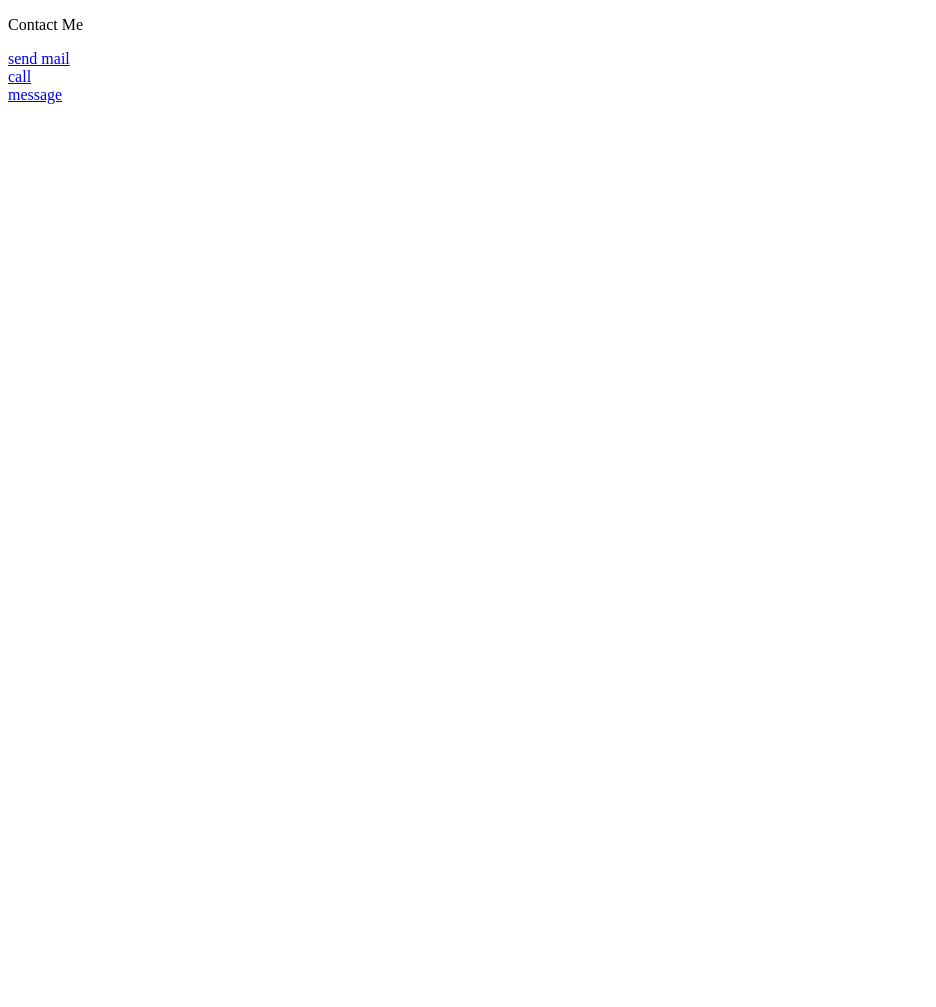
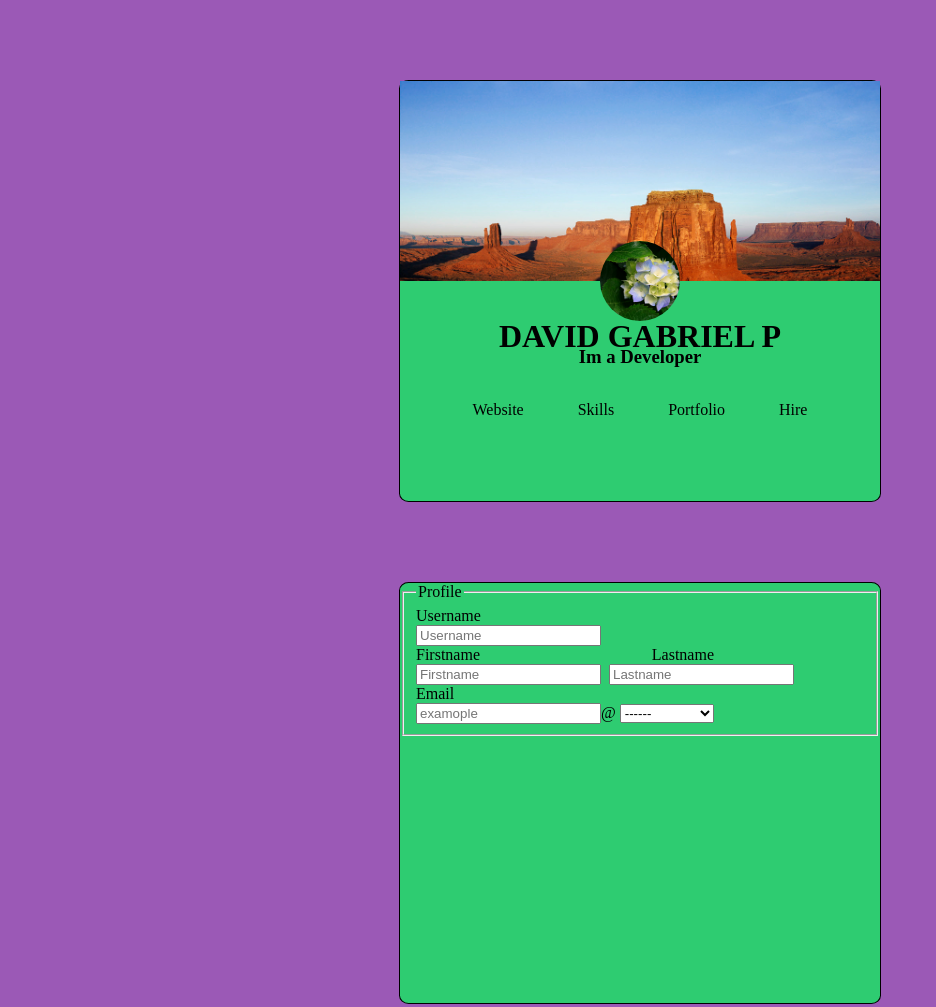
Before and after one commit to davidgabriel07/davidgabriel07.github.io, a plain HTML site: page index.html in a window 1280 px wide. Shown: the whole page, without its empty margins (0-936 px from the left). Before the commit the page ends 800 px from the top, so only its background shows below. Drawn offline with Linux system fonts and the light colour scheme.

Commit message:
portfolio

```diff
--- a/index.html
+++ b/index.html
@@ -1,15 +1,89 @@
 <!DOCTYPE html>
-<html lang="en">
+<html>
 <head>
-    <meta charset="UTF-8">
-    <meta name="viewport" content="width=device-width, initial-scale=1.0">
-    <meta http-equiv="X-UA-Compatible" content="ie=edge">
-    <title>David Gabriel</title>
+	<title>Portfolio</title>
+	<style>
+	.profile-container,.profile {
+	width: 480px;
+	height:420px;
+	border: 1px solid black;
+	margin: 80px auto 0 auto;
+	border-radius: 2%;
+	background: #2ecc71;
+	}
+	.back{
+		background: #9b59b6;
+	}
+	.profile-back{
+		background: transparent url('Desert.jpg') no-repeat;
+		background-size: cover;
+		width: 480px;
+		height: 200px;
+	}
+	.profile-info{
+		position: relative;
+		margin-top: 55px;
+		line-height: 0;
+	}
+	.profile-image{
+		margin-top: -40px;
+		margin-left: 200px;
+		width:80px;
+		height:80px;
+		position: absolute;
+		background: transparent url('Hydrangeas.jpg') no-repeat;
+		background-size: cover;
+		border-radius: 50%;
+	}
+	li{
+		padding-top: 25px;
+		padding-left: 25px;
+		padding-right: 25px;
+		display: inline-block;
+	}
+	</style>
 </head>
-<body>
-    <p>Contact Me</p>
-    <a href="mailto:davidgabriel07@gmail.com">send mail</a><br>
-    <a href="tel:9445610902">call</a><br>
-    <a href="sms:9445610902">message</a>
+<body class="back">
+<div class="profile-container">
+	<div class="profile-back">
+	</div>
+	<div class="profile-image"></div>
+	<div class="profile-info">
+	<center><h1>DAVID GABRIEL P</h1>
+	<h3>Im a Developer</h3></center>
+	</div>
+	<div class="profile-link">
+		<ul class="links" style="list-style-type: none;padding: 0;width:480px;">
+			<center>
+			<li>Website</li>
+			<li>Skills</li>
+			<li>Portfolio</li>
+			<li>Hire</li>
+			</center>
+		</ul>
+	</div>
+</div>
+<div class="profile">
+	<form>
+		<fieldset>
+			<legend>Profile</legend>
+			<label>Username</label><br>
+			<input type="text" name="user" placeholder="Username" id="user"><br>
+			<label>Firstname</label><label style="float: right;margin-right: 150px;">Lastname</label><br>
+			<input type="text" name="fname" id="fname" placeholder="Firstname">
+			<input style="float: right;margin-right: 70px;" type="text" name="lname" id="lname" placeholder="Lastname"><br>
+			<label>Email</label><br>
+			<input type="text" name="mail" placeholder="examople">@
+			<select>
+				<option>------</option>
+				<option>gmail.com</option>
+				<option>yahoo.com</option>
+				<option>outlook.com</option>
+				<option>hotmail.com</option>
+			</select>
+
+		</fieldset>
+	</form>
+</div>
 </body>
 </html>
```
Also changed, not shown: Desert.jpg (added), Hydrangeas.jpg (added).
